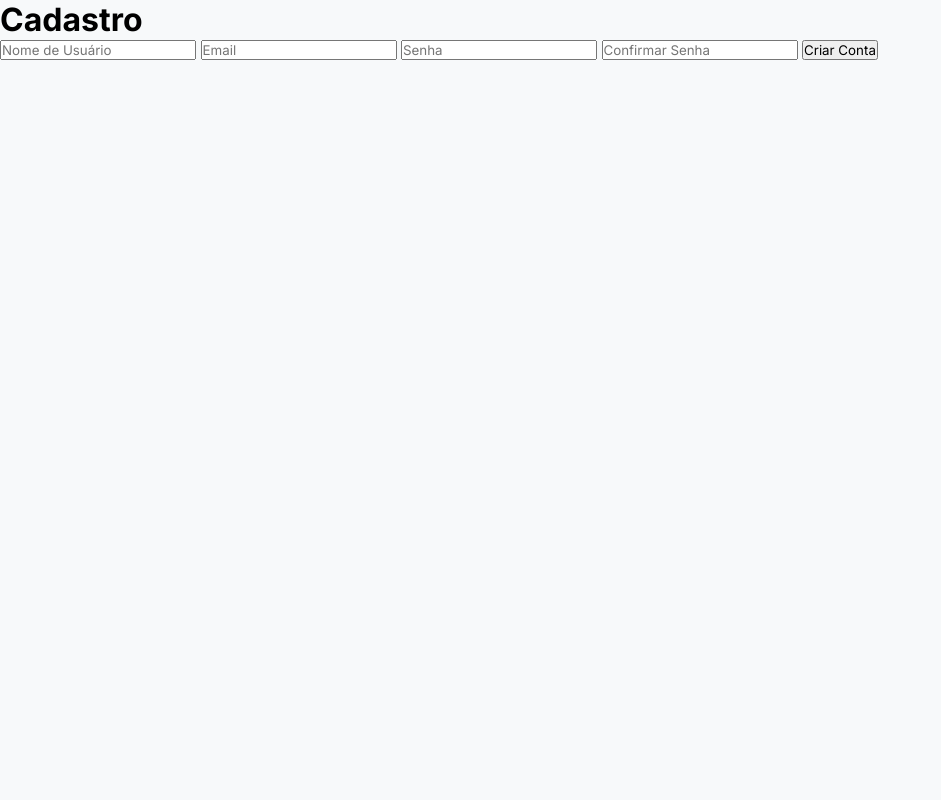
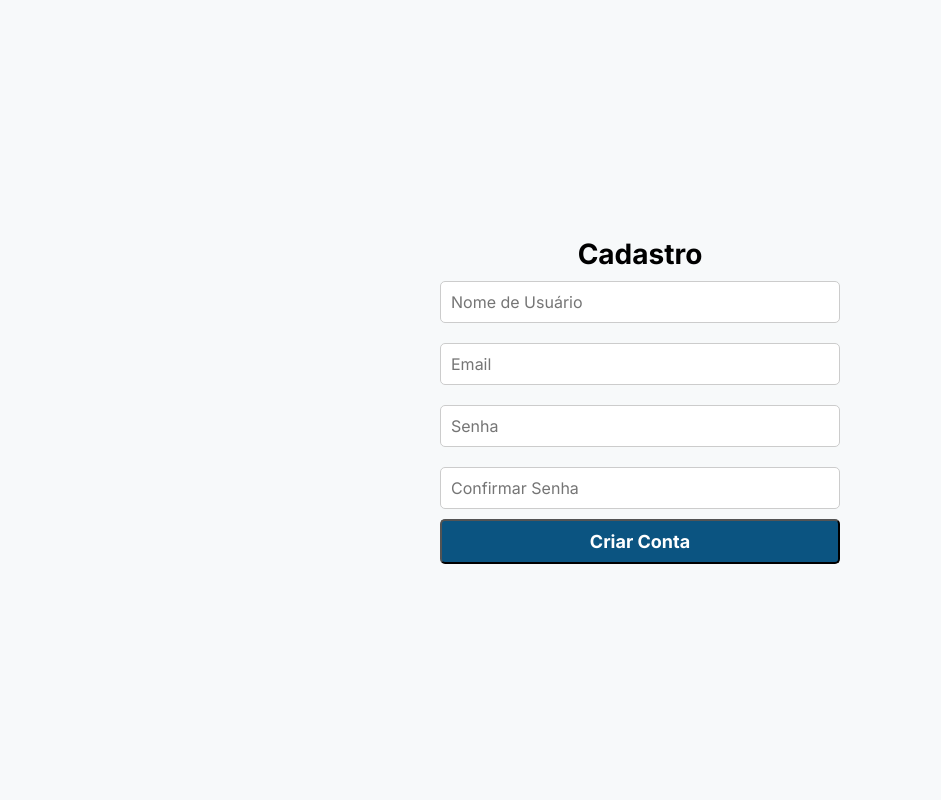
Before and after one commit to oficialarthurmagalhaes/DigAS, a PHP site: page /cadastro.html in a window 1280 px wide. Shown: the whole page, without its empty margins (0-941 px from the left). Run offline with PHP 8.4, Linux system fonts and the light colour scheme.

Commit message:
Criação  de CSS para login e cadastro

```diff
--- a/css/style.css
+++ b/css/style.css
@@ -1,13 +1,82 @@
+
 * {
   margin: 0;
   padding: 0;
   box-sizing: border-box;
-    font-family: "Inter", sans-serif;
+  font-family: "Inter", Arial, sans-serif;
 }
 
 body {
-    font-family: Arial, sans-serif;
   background-color: #f7f9fa;
+}
+
+/* Estilos exclusivos para a página de login */
+.login-cadastro-container {
+  height: 100vh;
+  width: 100vw;
+  display: flex;
+  flex-direction: row;
+  justify-content: center;
+  align-items: center;
+}
+
+.box {
+  height: 400px;
+  width: 400px;
+}
+
+.login-cadastro-container form {
+  height: 100%;
+  width: 100%;
+  display: flex;
+  flex-direction: column;
+  justify-content: center;
+  align-items: center;
+}
+
+.login-cadastro-container form h1 {
+  font-size: 28px;
+  font-weight: 700;
+}
+
+.login-cadastro-container form a {
+  font-size: 16px;
+  margin-top: 10px;
+  font-weight: 700;
+  color: #000;
+  width: 100%;
+  text-align: center;
+}
+
+.login-cadastro-container form a:hover {
+  color: #094368;
+}
+
+.login-cadastro-container input[type="email"],
+.login-cadastro-container input[type="password"],
+.login-cadastro-container input[type="text"] {
+  width: 100%;
+  padding: 10px;
+  margin: 10px 0;
+  border: 1px solid #ccc;
+  border-radius: 5px;
+  font-weight: 400;
+  font-size: 16px;
+}
+
+.login-cadastro-container input[type="submit"] {
+  width: 100%;
+  padding: 10px;
+  border-radius: 5px;
+  background-color: #0b5481;
+  color: #fff;
+  cursor: pointer;
+  font-weight: 700;
+  font-size: 18px;
+}
+
+.login-cadastro-container input[type="submit"]:hover {
+  background-color: #094368;
 }
 
 /* Estrutura principal */
@@ -120,7 +189,7 @@
 }
 
 .busca input {
-  padding: 10px 12px;
+  padding: 6px 12px;
   border: 1px solid #ccc;
   border-radius: 5px;
 }
@@ -129,7 +198,7 @@
   background-color: #0b5481;
   color: white;
   border: none;
-  padding: 10px 12px;
+  padding: 6px 12px;
   border-radius: 5px;
   cursor: pointer;
 }
@@ -213,7 +282,7 @@
 }
 
 .novo-tweet button:hover {
-    background-color: #0b5481;
+  background-color: #094368;
 }
 
 .tweet {
```
Lines whose indentation alone changed are shown as unchanged.
